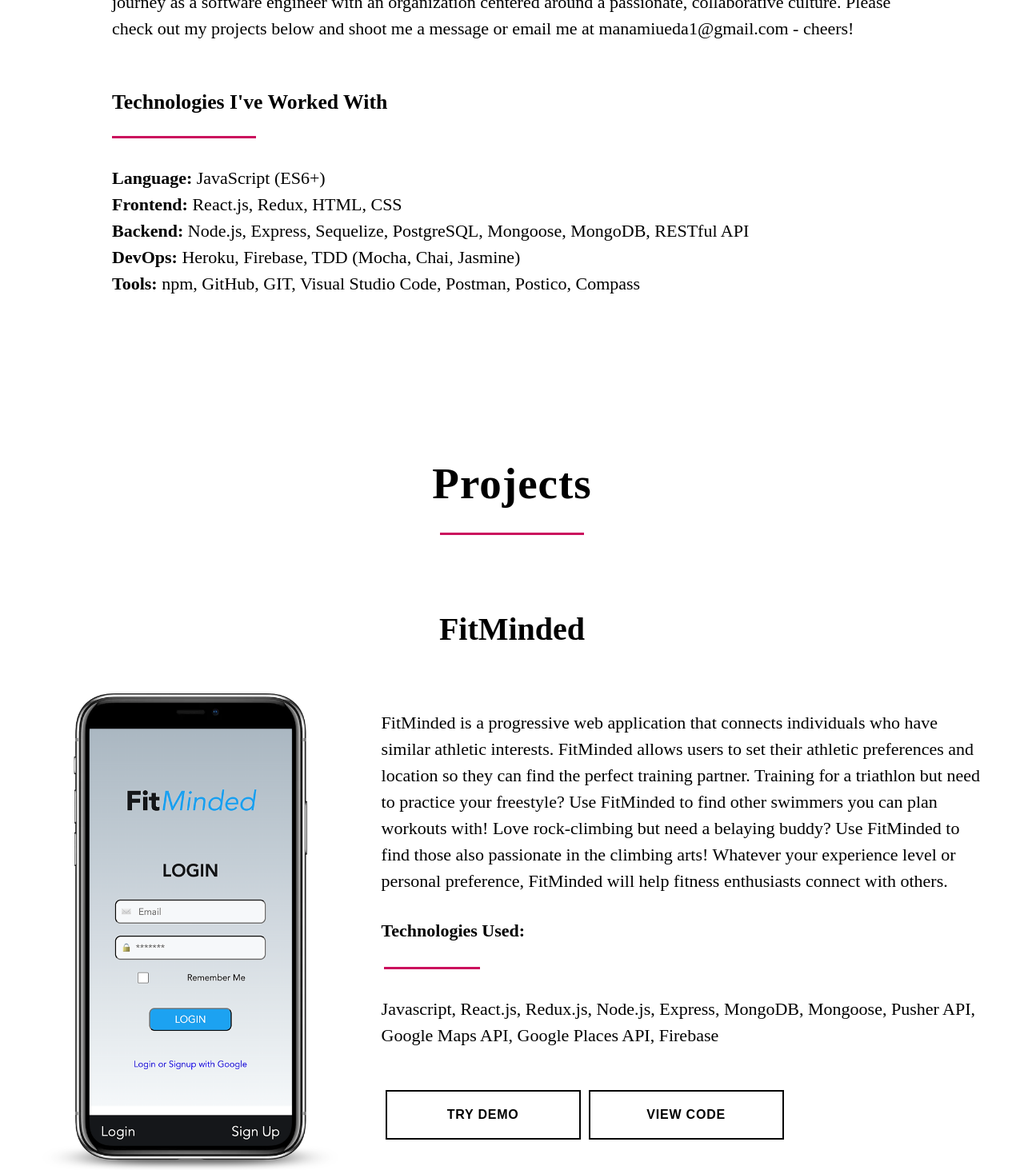
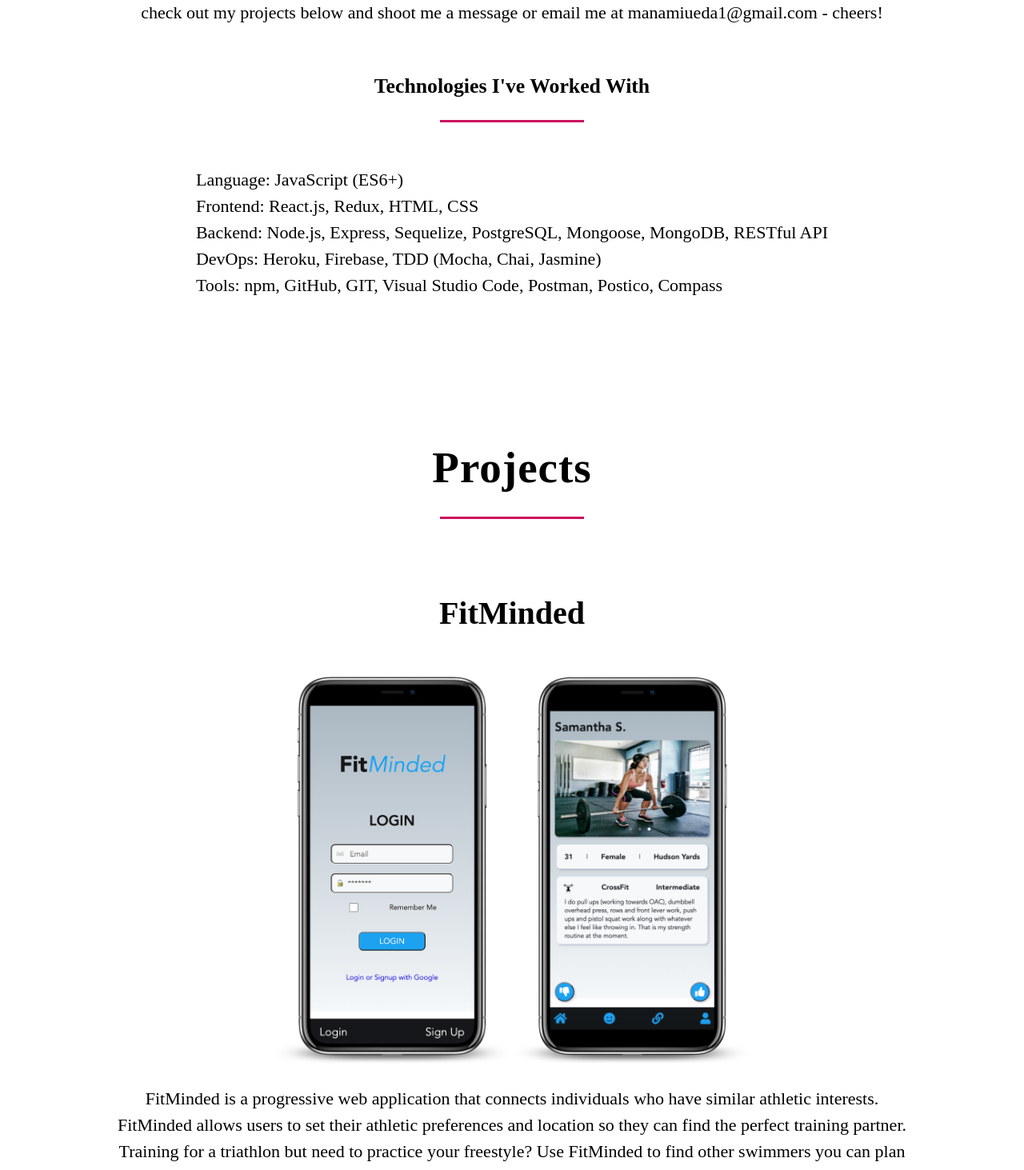
Before and after one commit to manamiueda1/manami-ueda, a React (Create React App) app: page / in a window 1280 px wide. Shown: the part 1330-2793 px from the top of the page at 80% size. Built offline with nearby package versions, Linux system fonts and the light colour scheme.

Commit message:
had to edit project section

```diff
--- a/src/AboutMe.js
+++ b/src/AboutMe.js
@@ -28,18 +28,19 @@ function AboutMe() {
         <h3>Technologies I've Worked With</h3>
         <div class="Bar"></div>
         <br></br>
-        <strong>Language:</strong> JavaScript (ES6+)
+      </p>
+      <div className="Technology">
+        Language: JavaScript (ES6+)
         <br></br>
-        <strong>Frontend:</strong> React.js, Redux, HTML, CSS
+        Frontend: React.js, Redux, HTML, CSS
         <br></br>
-        <strong>Backend:</strong> Node.js, Express, Sequelize, PostgreSQL,
-        Mongoose, MongoDB, RESTful API
+        Backend: Node.js, Express, Sequelize, PostgreSQL, Mongoose, MongoDB,
+        RESTful API
         <br></br>
-        <strong>DevOps:</strong> Heroku, Firebase, TDD (Mocha, Chai, Jasmine)
+        DevOps: Heroku, Firebase, TDD (Mocha, Chai, Jasmine)
         <br></br>
-        <strong>Tools:</strong> npm, GitHub, GIT, Visual Studio Code, Postman,
-        Postico, Compass
-      </p>
+        Tools: npm, GitHub, GIT, Visual Studio Code, Postman, Postico, Compass
+      </div>
     </div>
   );
 }
--- a/src/App.css
+++ b/src/App.css
@@ -68,13 +68,6 @@
   color: #000;
 }
 
-.Bar-intro {
-  margin-left: 10px;
-  height: 3px;
-  width: 180px;
-  background-color: rgb(203, 15, 93);
-}
-
 .Linkedin {
   margin-left: 15px;
   width: 60px;
@@ -88,6 +81,12 @@
   margin-right: 10px;
   margin-bottom: 4px;
   margin-left: 15px;
+}
+
+.Portfolio_img {
+  padding-top: 20px;
+  width: auto;
+  height: 500px;
 }
 
 .Footer-links .Linkedin {
@@ -112,11 +111,11 @@
   opacity: 0.5;
 }
 
-.Portfolio_img {
-  padding-top: 20px;
-  width: auto;
-  height: 500px;
-  float: left;
+.Bar-intro {
+  margin-left: 10px;
+  height: 3px;
+  width: 180px;
+  background-color: rgb(203, 15, 93);
 }
 
 .Bar {
@@ -127,12 +126,12 @@
 }
 
 .Short-bar {
-  margin-left: 3px;
   align-self: center;
   height: 3px;
   width: 120px;
   background-color: rgb(203, 15, 93);
 }
+
 #About-me,
 #Projects,
 #Resume,
@@ -152,16 +151,26 @@ h1 {
   color: #000;
 }
 p {
+  display: flex;
+  flex-direction: column;
+  text-align: center;
   align-self: center;
   font-family: ambroise-std;
   font-weight: 80;
   font-size: 22px;
   line-height: 1.5em;
+  max-width: 1000px;
   min-width: 300px;
 }
 
-.About-me-p {
-  padding-top: 20px;
+.Technology {
+  display: flex;
+  flex-direction: column;
+  align-self: center;
+  font-family: ambroise-std;
+  font-weight: 80;
+  font-size: 22px;
+  line-height: 1.5em;
   max-width: 1000px;
   min-width: 300px;
 }
@@ -221,41 +230,50 @@ h2 {
   line-height: 0.9em;
   color: #000;
 }
+.fit-images {
+  align-self: center;
+}
 
 .Fit-img {
-  width: auto;
-  height: 600px;
+  width: 300px;
 }
 
 .imageMac,
 .carImage {
-  width: auto;
-  height: 400px;
+  align-self: center;
+
+  width: 800px;
+  height: auto;
 }
 
 .fit,
 .imageTo,
 .Carify {
   display: flex;
+  flex-direction: column;
   justify-content: center;
   justify-content: space-evenly;
   flex-wrap: wrap;
 }
 
-.Fit-description,
+/* .Fit-description,
 .Image-description,
 .Car-description {
+  display: flex;
+  flex-direction: column;
   min-width: 300px;
+} */
+
+.buttons {
+  text-align: center;
 }
 
-.Fit-description p,
+/* .Fit-description p,
 .Image-description p,
 .Car-description p {
-  text-align: left;
-  float: right;
   max-width: 750px;
   min-width: 300px;
-}
+} */
 
 form {
   display: flex;
@@ -268,7 +286,6 @@ form {
 
 .feedback-input {
   align-self: center;
-
   font-family: sans-serif;
   font-size: 16px;
   line-height: 25px;
@@ -297,7 +314,24 @@ textarea {
 .Footer-links {
   align-self: center;
 }
+
 span {
   padding-top: 20px;
   margin-bottom: 10px;
 }
+
+@media only screen and (max-width: 600px) {
+  .Three-headings {
+    align-self: center;
+
+    font-size: 10px;
+  }
+  .Name {
+    margin-top: 0px;
+
+    font-size: 80px;
+  }
+  .Portfolio_img {
+    height: 300px;
+  }
+}
--- a/src/Projects.js
+++ b/src/Projects.js
@@ -3,6 +3,7 @@ import "./App.css";
 import fit from "./images/fit-minded-iphone-image.png";
 import imageToVoice from "./images/image-to-voice.png";
 import carIfyImage from "./images/car-ify-image.png";
+import fitMindedApp from "./images/fit-minded-app-img.png";
 
 function Projects() {
   return (
@@ -14,26 +15,27 @@ function Projects() {
         <h2>FitMinded</h2>
 
         <div className="fit">
+          <div class="fit-images">
             <img src={fit} className="Fit-img" alt="Fit-img"></img>
-
-          <div className="Fit-description">
+            <img src={fitMindedApp} className="Fit-img" alt="Fit-img"></img>
+          </div>
+          {/* <div className="Fit-description"> */}
           <p>
-              FitMinded is a progressive web application that connects
-              individuals who have similar athletic interests. FitMinded allows
-              users to set their athletic preferences and location so they can
-              find the perfect training partner. Training for a triathlon but
-              need to practice your freestyle? Use FitMinded to find other
-              swimmers you can plan workouts with! Love rock-climbing but need a
-              belaying buddy? Use FitMinded to find those also passionate in the
-              climbing arts! Whatever your experience level or personal
-              preference, FitMinded will help fitness enthusiasts connect with
-              others.
+            FitMinded is a progressive web application that connects individuals
+            who have similar athletic interests. FitMinded allows users to set
+            their athletic preferences and location so they can find the perfect
+            training partner. Training for a triathlon but need to practice your
+            freestyle? Use FitMinded to find other swimmers you can plan
+            workouts with! Love rock-climbing but need a belaying buddy? Use
+            FitMinded to find those also passionate in the climbing arts!
+            Whatever your experience level or personal preference, FitMinded
+            will help fitness enthusiasts connect with others.
             <br></br>
             <h4>Technologies Used:</h4>
             <div class="Short-bar"></div>
             <br></br>
-              Javascript, React.js, Redux.js, Node.js, Express, MongoDB,
-              Mongoose, Pusher API, Google Maps API, Google Places API, Firebase
+            Javascript, React.js, Redux.js, Node.js, Express, MongoDB, Mongoose,
+            <br></br>Pusher API, Google Maps API, Google Places API, Firebase
           </p>
           <div className="buttons">
             <a
@@ -52,7 +54,7 @@ function Projects() {
             >
               View Code
             </a>
-            </div>
+            {/* </div> */}
           </div>
         </div>
       </div>
@@ -63,20 +65,19 @@ function Projects() {
         <div className="imageTo">
           <img src={imageToVoice} className="imageMac" alt="imageMac"></img>
 
-          <div className="Image-description">
+          {/* <div className="Image-description"> */}
           <p>
-              Image-to-Voice is a progressive web application that allows an
-              image with text to turn into audio. Upload an image with text, and
-              the app will read it out loud to you. You can also pause and
-              re-play the audio. This app was created in 2 days during a solo
-              hack-a-thon.
+            Image-to-Voice is a progressive web application that allows an image
+            with text to turn into audio. Upload an image with text, and the app
+            will read it out loud to you. You can also pause and re-play the
+            audio. This app was created in 2 days during a solo hack-a-thon.
             <br></br>
             <h4>Technologies Used:</h4>
             <div class="Short-bar"></div>
             <br></br>
             JavaScript, React.js, SpeechSynthesis API, Tesseract API, Bulma
           </p>
-            <div>
+          <div className="buttons">
             <a
               href="https://manami-stackathon.firebaseapp.com/"
               target="_blank"
@@ -94,7 +95,7 @@ function Projects() {
               View Code
             </a>
           </div>
-          </div>
+          {/* </div> */}
         </div>
       </div>
       <div className="Car-ify">
@@ -103,13 +104,13 @@ function Projects() {
         <div className="Carify">
           <img src={carIfyImage} className="carImage" alt="carImage"></img>
 
-          <div className="Car-description">
+          {/* <div className="Car-description"> */}
           <p>
             Car-Ify is an e-commerce website for buying cars. It allows you to
             filter your search, find your favorite cars and add them to your
             cart. You can either checkout as a guest, or sign up, create an
-              account and checkout your cart. If you choose the latter, you'll
-              be able to log into your account later and see your order history.
+            account and checkout your cart. If you choose the latter, you'll be
+            able to log into your account later and see your order history.
             <br></br>
             <h4>Technologies Used:</h4>
             <div class="Short-bar"></div>
@@ -117,7 +118,7 @@ function Projects() {
             JavaScript, React.js, Redux.js, Node.js, Express, Sequelize,
             PostgreSQL
           </p>
-            <div>
+          <div className="buttons">
             <a
               href="https://car-ify.herokuapp.com/"
               target="_blank"
@@ -135,7 +136,7 @@ function Projects() {
               View Code
             </a>
           </div>
-          </div>
+          {/* </div> */}
         </div>
       </div>
     </div>
```
Also changed, not shown: src/images/fit-minded-app-img.png (added), 8 other files (tests, documents, lock files or other folders). Lines whose indentation alone changed are shown as unchanged.
